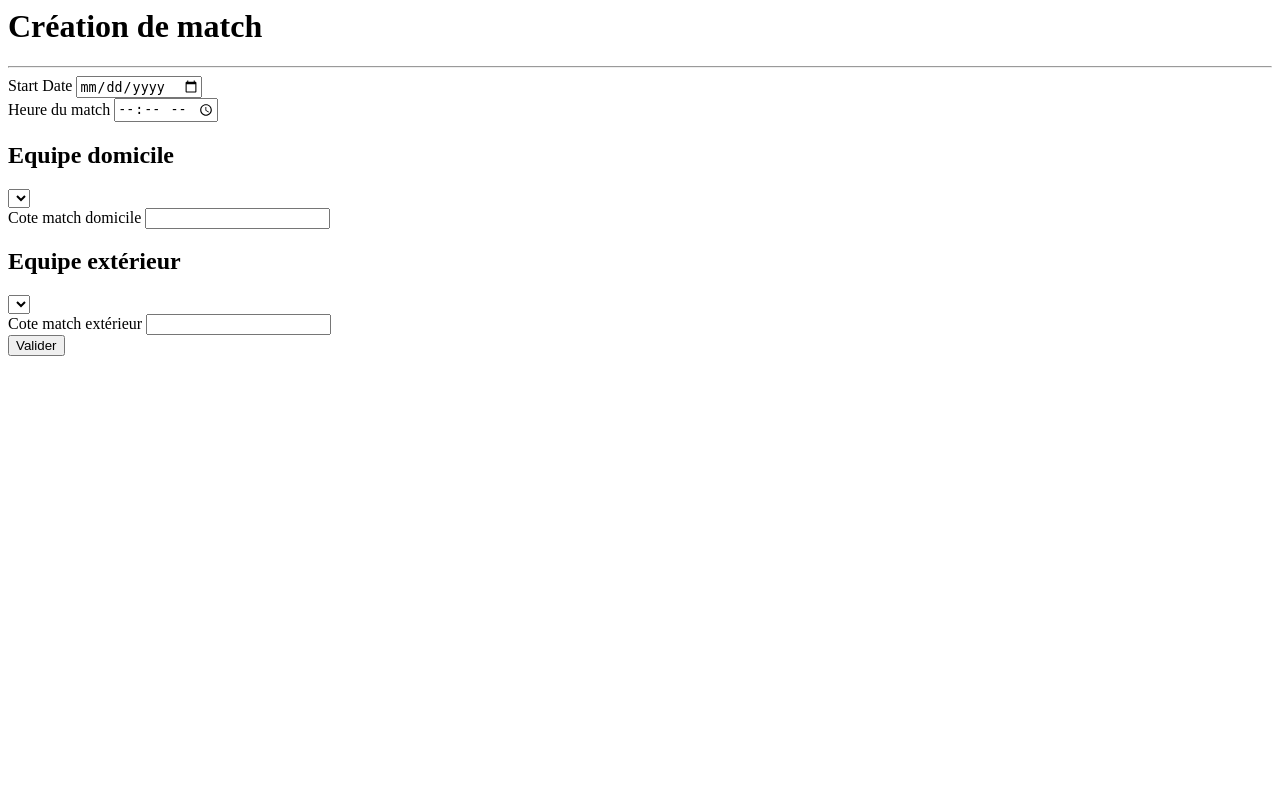
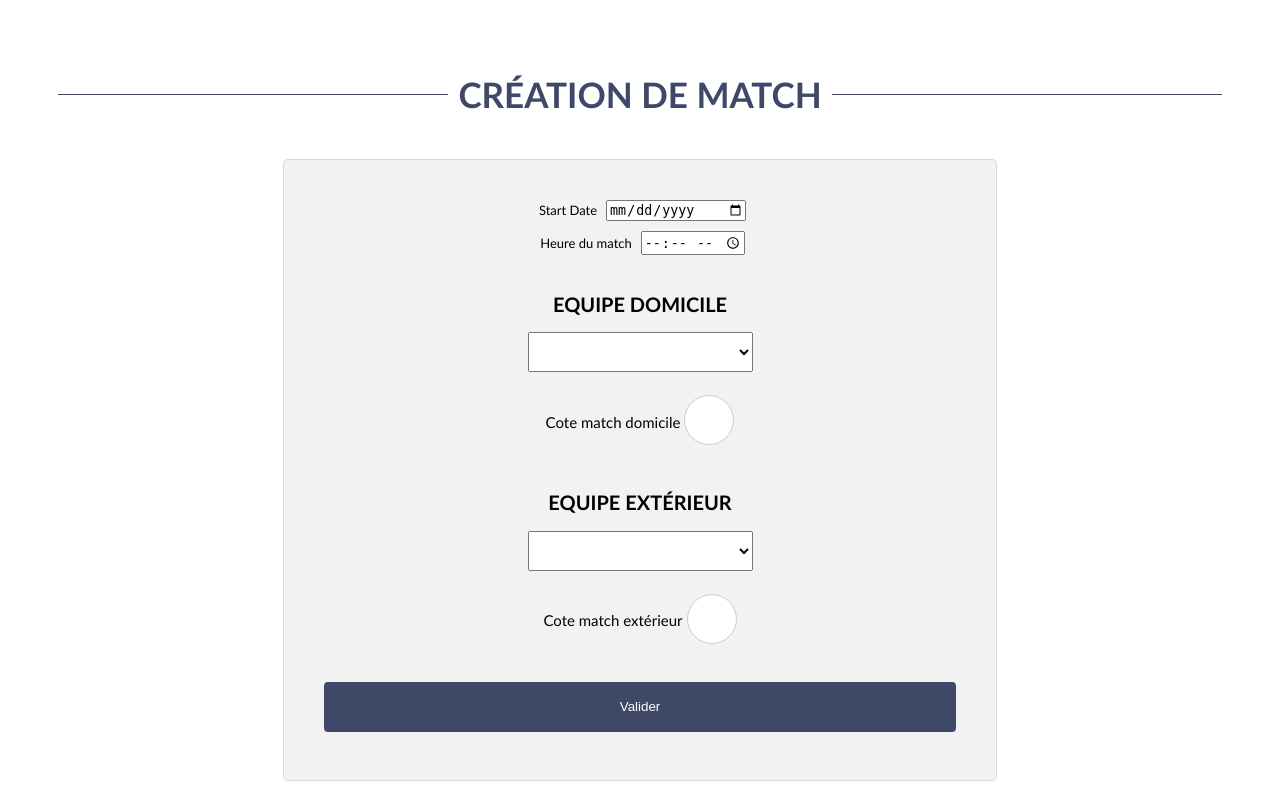
Before and after one commit to dycor/pronostic, a Flask app: page /createMatch in a window 1280 px wide. Run offline with Flask 2, Linux system fonts and the light colour scheme; lists and menus that the app fills with data are empty.

Commit message:
ajout forms html

```diff
--- /dev/null
+++ b/static/app.css
@@ -0,0 +1,243 @@
+/* DEBUT CSS TITLE */
+
+h1{
+    display: flex;
+    text-transform: uppercase;
+    font-size: 35px;
+    font-family: calibri;
+    text-align: center;
+    padding: 50px;
+    color: #3F4867;
+}
+
+h1::before,
+h1::after{
+content: "";
+flex:1;
+align-self: center;
+border-bottom: 1px solid #3F4867;
+}
+
+h1::before{
+    margin-right: .3em
+}
+
+h1::after{
+    margin-left: .3em
+}
+
+/* FIN CSS TITLE */
+
+
+
+/* DEBUT CSS FORMULAIRE */
+label[for="email"], label[for="firstname"], label[for="lastname"], label[for="birthdate"], label[for="password"], label[for="confirm_password"]{
+    font-family: calibri;
+    font-size: 13px;
+}
+
+label[for="email"]::after, label[for="firstname"]::after, label[for="lastname"]::after, label[for="birthdate"]::after, label[for="password"]::after{
+    content: "*";
+    font-family: calibri;
+    font-size: 13px;
+    color: red;
+    padding-left: 5px;
+}
+
+input[type=text], input[type=password] {
+    width: 100%;
+    height: 50px;
+    padding: 12px 20px;
+    margin: 8px 0;
+    display: inline-block;
+    border: 1px solid #ccc;
+    border-radius: 4px;
+    box-sizing: border-box;
+}
+
+input[type=submit] {
+    width: 100%;
+    height: 50px;
+    background-color: #3F4867;
+    color: white;
+    padding: 14px 20px;
+    margin: 8px 0;
+    border: none;
+    border-radius: 4px;
+    cursor: pointer;
+}
+
+input[type=submit]:hover {
+    background-color: #45a049;
+}
+
+form, section{
+    width: 50%;
+    border-radius: 5px;
+    background-color: #f2f2f2;
+    padding: 40px;
+    margin: 0 auto;
+    border: solid 1px rgba(0,0,0,.1);
+}
+
+form{
+    margin-top: -30px;
+}
+
+section{
+    margin-top: 20px;
+}
+
+/* Ajout pour add pronostic */
+input[name="first_team_score"], input[name="second_team_score"], .match #coteMatchDom, .match #coteMatchExt{
+    border-radius: 50%;
+    width: 50px;
+    height: 50px;
+    font-size: 23px;
+    text-align: center;
+}
+
+/* Ajout pour add pronostic */
+.formAddPronostic{
+    text-align: center;
+}
+
+/* Ajout pour add pronostic */
+.formAddPronostic > label{
+    font-size: 20px;
+    text-transform: uppercase;
+    font-family: calibri;
+    padding: 10px;
+}
+
+/* Ajout pour add pronostic */
+.formAddPronostic > span{
+    font-size: 30px;
+    padding: 10px;
+}
+
+/* Ajout pour add pronostic */
+.formAddPronostic > #submit, .match > #submit{
+    margin-top: 30px;
+}
+
+
+/* FIN CSS FORMULAIRE */
+
+
+/* DEBUT CSS my pronostic */
+
+section > div{
+    text-align: center;
+}
+
+section > div:nth-child(2){
+    padding-top: 20px;
+}
+
+section > div > span{
+    font-size: 20px;
+    text-transform: uppercase;
+    font-family: calibri;
+}
+
+section > div > span:nth-child(1){
+    padding: 10px;
+}
+
+section > div > span:nth-child(2){
+    color: #FFF;
+    background-color: #3F4867;
+    border-radius: 50%;
+    padding-top: 3px;
+    padding-bottom: 3px;
+    padding-left: 10px;
+    padding-right: 10px;
+}
+
+section > div > img{
+    margin-left: 10px;
+    max-width: 25px;
+    max-height: 25px;
+}
+
+/* FIN CSS my pronostic */
+
+
+
+
+/* DEBUT CSS match */
+
+.match{
+    text-align: center;
+}
+
+.match label[for="dateMatch"], .match label[for="timeMatch"]{
+    font-family: calibri;
+    font-size: 13px;
+    padding: 5px;
+}
+
+.match #dateMatch{
+    margin-bottom: 10px;
+    width: 135px;
+}
+
+.match > h2{
+    font-family: calibri;
+    text-transform: uppercase;
+    font-size: 20px;
+    padding-top: 20px;
+}
+
+.match select[name="choiceTeamDom"], .match select[name="choiceTeamExt"]{
+    width: 225px;
+    height: 40px;
+    margin-bottom: 15px;
+}
+
+.match label[for="coteMatchDom"], .match label[for="coteMatchExt"]{
+    font-family: calibri;
+    font-size: 15px;
+    padding-top: 10px;
+}
+
+/* FIN CSS match */
+
+
+/* DEBUT CSS list match */
+
+.listMatch{
+    text-align: center;
+}
+
+.listMatch h2{
+    text-transform: uppercase;
+    font-size: 20px;
+    font-family: calibri;
+}
+
+.listMatch p{
+    text-transform: uppercase;
+    font-size: 20px;
+    font-family: calibri;
+}
+
+.listMatch input[type="button"]{
+    width: 100%;
+    height: 50px;
+    background-color: #3F4867;
+    color: white;
+    padding: 14px 20px;
+    margin: 8px 0;
+    border: none;
+    border-radius: 4px;
+    cursor: pointer;
+    margin-bottom: 40px;
+}
+
+.listMatch input[type="button"]:hover{
+    background-color: #45a049;
+}
+
+/* FIN CSS list match */
--- a/templates/matchs/createMatch.html
+++ b/templates/matchs/createMatch.html
@@ -1,6 +1,15 @@
+<!DOCTYPE html>
+<html lang="en">
+<head>
+    <meta charset="UTF-8">
+    <meta name="viewport" content="width=device-width, initial-scale=1.0">
+    <meta http-equiv="X-UA-Compatible" content="ie=edge">
+    <title>Document</title>
+    <link rel="stylesheet" href="static/app.css">
+</head>
+<body>
     <h1>Création de match</h1>
-<hr>
-<form action="/createMatch" method="POST">
+    <form action="/createMatch" method="POST" class="match">
         {{ form.csrf_token }}
 
         {{form.dateMatch.label}}
@@ -31,3 +40,5 @@
         <br>
         {{form.submit}}
     </form>
+</body>
+</html>
```
Also changed, not shown: templates/auth/login.html (+14 -1 lines), templates/auth/register.html (+14 -1 lines), templates/matchs/editMatch.html (+13 -1 lines), templates/matchs/listMatch.html (+15 -1 lines), templates/pronostic/mypronostic.html (+12 -0 lines), templates/pronostic/pronostic.html (+14 -1 lines). Lines whose indentation alone changed are shown as unchanged.
